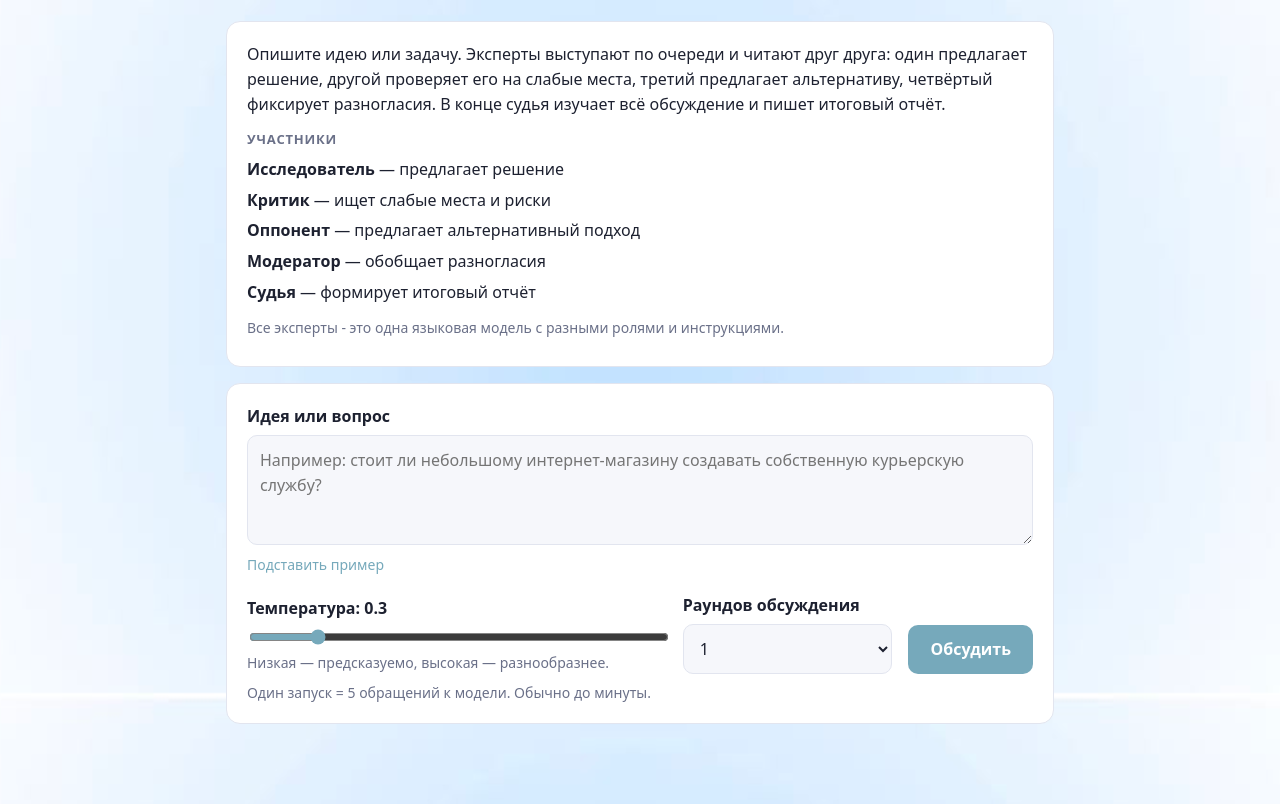
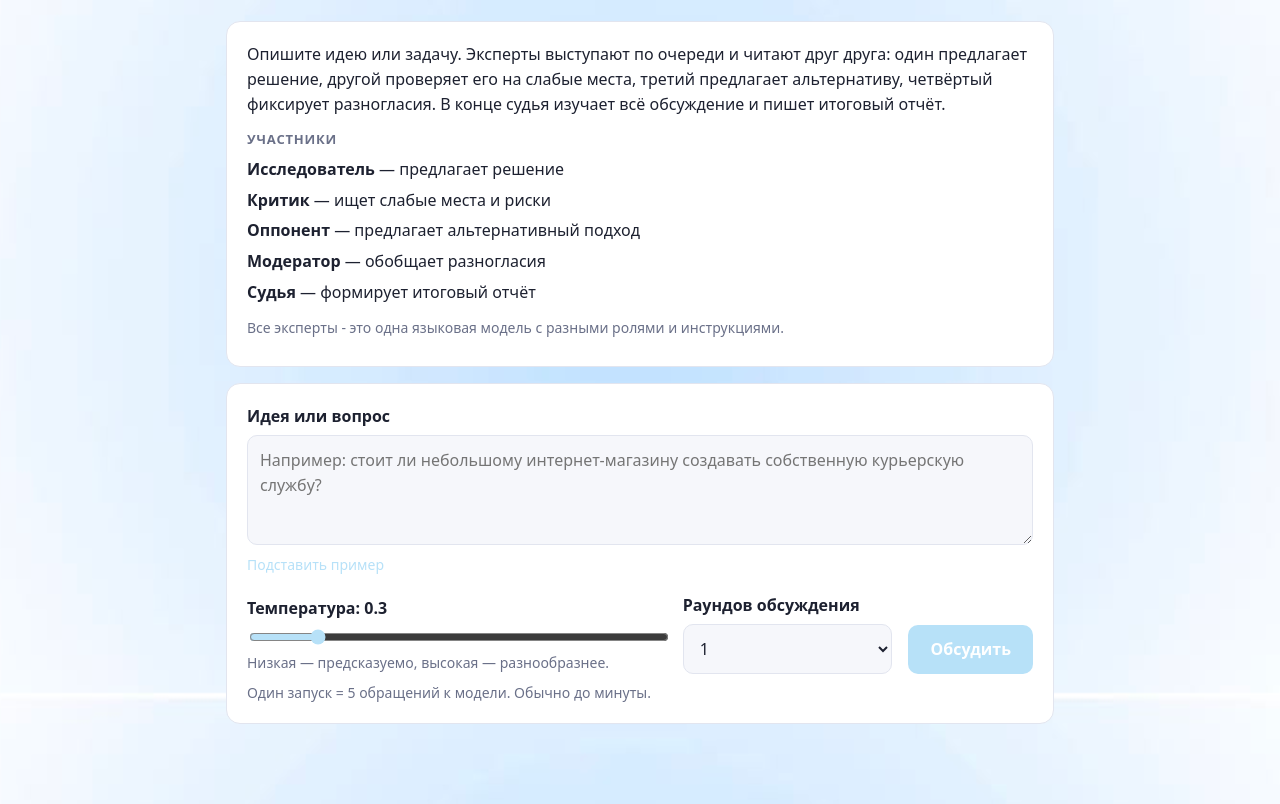
Before and after one commit to LLINAJOO/ai_debate, a plain HTML site: page index.html in a window 1280 px wide. Shown: the part 107-911 px from the top of the page. Drawn offline with Linux system fonts and the light colour scheme; no server answers.

Commit message:
Update style.css

```diff
--- a/style.css
+++ b/style.css
@@ -4,7 +4,7 @@
     --text: #1d2130;
     --muted: #6a7088;
 
-    --accent: #76a9bb;
+    --accent: #b7e1f8;
     --accent-soft: #eaf7fe;
     --accent-text: #ffffff;
     --border: #e2e5ef;
```
